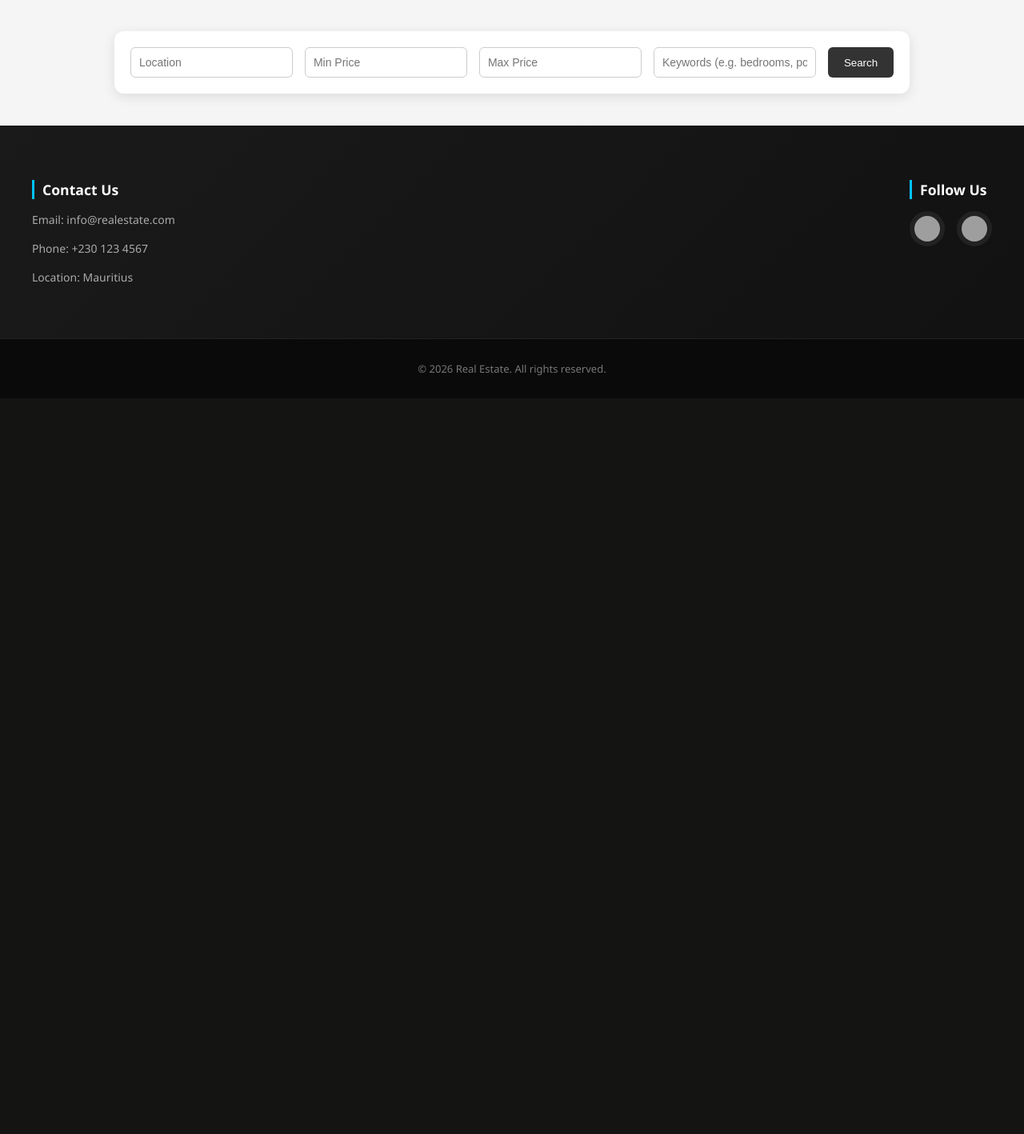
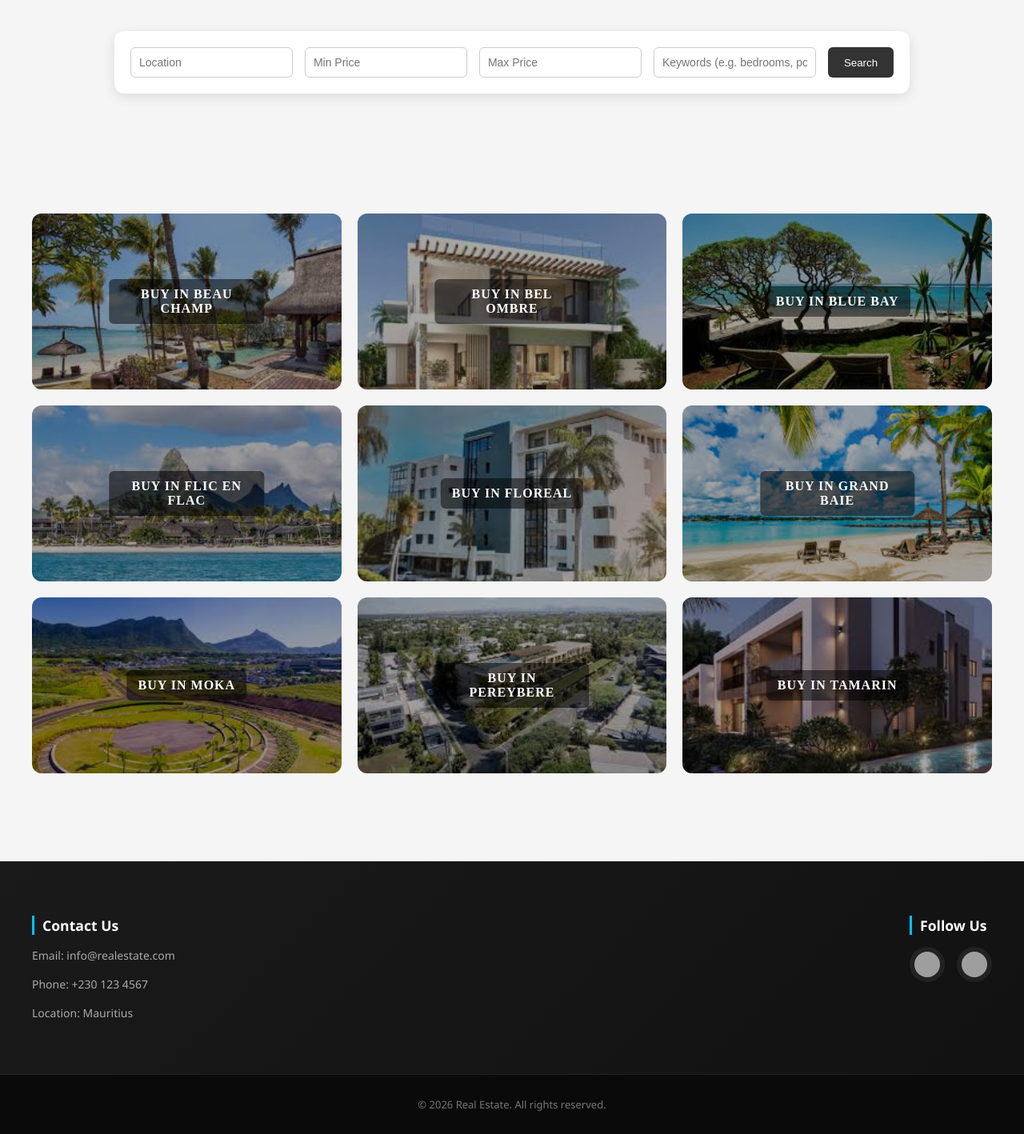
Before and after one commit to Yajneeahotar/DI-Bootcamp-Final-Project, a Django app: page /home/homepage/ in a window 1280 px wide. Shown: the part 541-1959 px from the top of the page at 80% size. Before the commit the page ends 1010 px from the top, so only its background shows below. Run offline with Django 5.2, Linux system fonts and the light colour scheme; grey boxes are pictures that could not be loaded.

Commit message:
Real Estate - Filter by location(images) section v43

```diff
--- a/home/static/css/home.css
+++ b/home/static/css/home.css
@@ -269,6 +269,92 @@ body {
 .filter-section .filter-button:hover {
     background: #555;
 }
+
+/* LOCATION GRID */
+.location-grid {
+    max-width: 1200px;
+    margin: 50px auto;
+    padding: 0 20px;
+
+    display: grid;
+    grid-template-columns: repeat(3, 1fr);
+    gap: 20px;
+}
+
+/*  CARD */
+.location-card {
+    position: relative;
+    display: block;
+    height: 220px;
+    border-radius: 12px;
+    overflow: hidden;
+    text-decoration: none;
+}
+
+/*  IMAGE */
+.location-card img {
+    width: 100%;
+    height: 100%;
+    object-fit: cover;
+    transition: transform 0.5s ease;
+}
+
+/* Zoom on hover */
+.location-card:hover img {
+    transform: scale(1.1);
+}
+
+/*  OVERLAY  */
+.location-card::after {
+    content: "";
+    position: absolute;
+    inset: 0;
+    background: rgba(0, 0, 0, 0.35);
+    transition: background 0.3s ease;
+}
+
+.location-card:hover::after {
+    background: rgba(0, 0, 0, 0.5);
+}
+
+/* TEXT  */
+.location-card span {
+    position: absolute;
+    top: 50%;
+    left: 50%;
+    transform: translate(-50%, -50%);
+
+    color: #fff;
+    font-size: 1rem;
+    font-weight: 600;
+    letter-spacing: 1px;
+    text-align: center;
+
+    z-index: 2;
+    padding: 10px 14px;
+    background: rgba(0, 0, 0, 0.5);
+    border-radius: 6px;
+}
+
+/* RESPONSIVE  */
+@media (max-width: 992px) {
+    .location-grid {
+        grid-template-columns: repeat(2, 1fr);
+    }
+}
+
+@media (max-width: 576px) {
+    .location-grid {
+        grid-template-columns: 1fr;
+    }
+}
+
+/* SECTION BACKGROUND */
+.location-section {
+    width: 100%;
+    background: #f5f5f5;   /* same as filter section */
+    padding: 60px 0;
+}
 /*Footer*/
 .footer {
     background: linear-gradient(135deg, #1a1a1a, #111);
--- a/home/templates/home/home.html
+++ b/home/templates/home/home.html
@@ -66,6 +66,59 @@
         </form>
     </div>
 
+<!-- Location Grid -->
+    <div class="location-section">
+        <div class="location-grid">
+
+            <a href="{% url 'filter' %}?location=Beau Champ" class="location-card">
+                <img src="{% static 'images/beauchamp.jpg' %}" alt="Beau Champ">
+                <span>BUY IN BEAU CHAMP</span>
+            </a>
+
+            <a href="{% url 'filter' %}?location=Bel Ombre" class="location-card">
+                <img src="{% static 'images/belombre.jpg' %}" alt="Bel Ombre">
+                <span>BUY IN BEL OMBRE</span>
+            </a>
+
+            <a href="{% url 'filter' %}?location=Blue Bay" class="location-card">
+                <img src="{% static 'images/bluebay.jpg' %}" alt="Blue Bay">
+                <span>BUY IN BLUE BAY</span>
+            </a>
+
+            <a href="{% url 'filter' %}?location=Flic en Flac" class="location-card">
+                <img src="{% static 'images/flicenflac.jpg' %}" alt="Flic en Flac">
+                <span>BUY IN FLIC EN FLAC</span>
+            </a>
+
+            <a href="{% url 'filter' %}?location=Floreal" class="location-card">
+                <img src="{% static 'images/floreal.jpg' %}" alt="Floreal">
+                <span>BUY IN FLOREAL</span>
+            </a>
+
+            <a href="{% url 'filter' %}?location=Grand Baie" class="location-card">
+                <img src="{% static 'images/grandbaie.jpg' %}" alt="Grand Baie">
+                <span>BUY IN GRAND BAIE</span>
+            </a>
+
+            <a href="{% url 'filter' %}?location=Moka" class="location-card">
+                <img src="{% static 'images/moka.jpg' %}" alt="Moka">
+                <span>BUY IN MOKA</span>
+            </a>
+
+            <a href="{% url 'filter' %}?location=Pereybere" class="location-card">
+                <img src="{% static 'images/pereybere.jpg' %}" alt="Pereybere">
+                <span>BUY IN PEREYBERE</span>
+            </a>
+
+            <a href="{% url 'filter' %}?location=Tamarin" class="location-card">
+                <img src="{% static 'images/tamarin.jpg' %}" alt="Tamarin">
+                <span>BUY IN TAMARIN</span>
+            </a>
+
+        </div>
+    </div>
+
+
 <!--Footer-->
     <footer class="footer">
         <div class="footer-content">
```
Also changed, not shown: propertylisting/static/css/properties.css (+35 -0 lines), home/static/images/beauchamp.jpg (added), home/static/images/belombre.jpg (added), home/static/images/bluebay.jpg (added), home/static/images/flicenflac.jpg (added), home/static/images/floreal.jpg (added), home/static/images/grandbaie.jpg (added), home/static/images/moka.jpg (added), home/static/images/pereybere.jpg (added), home/static/images/pointedesny.jpg (added), home/static/images/postelafayette.jpg (added), home/static/images/tamarin.jpg (added), home/static/images/trouauxbiches.jpg (added).
